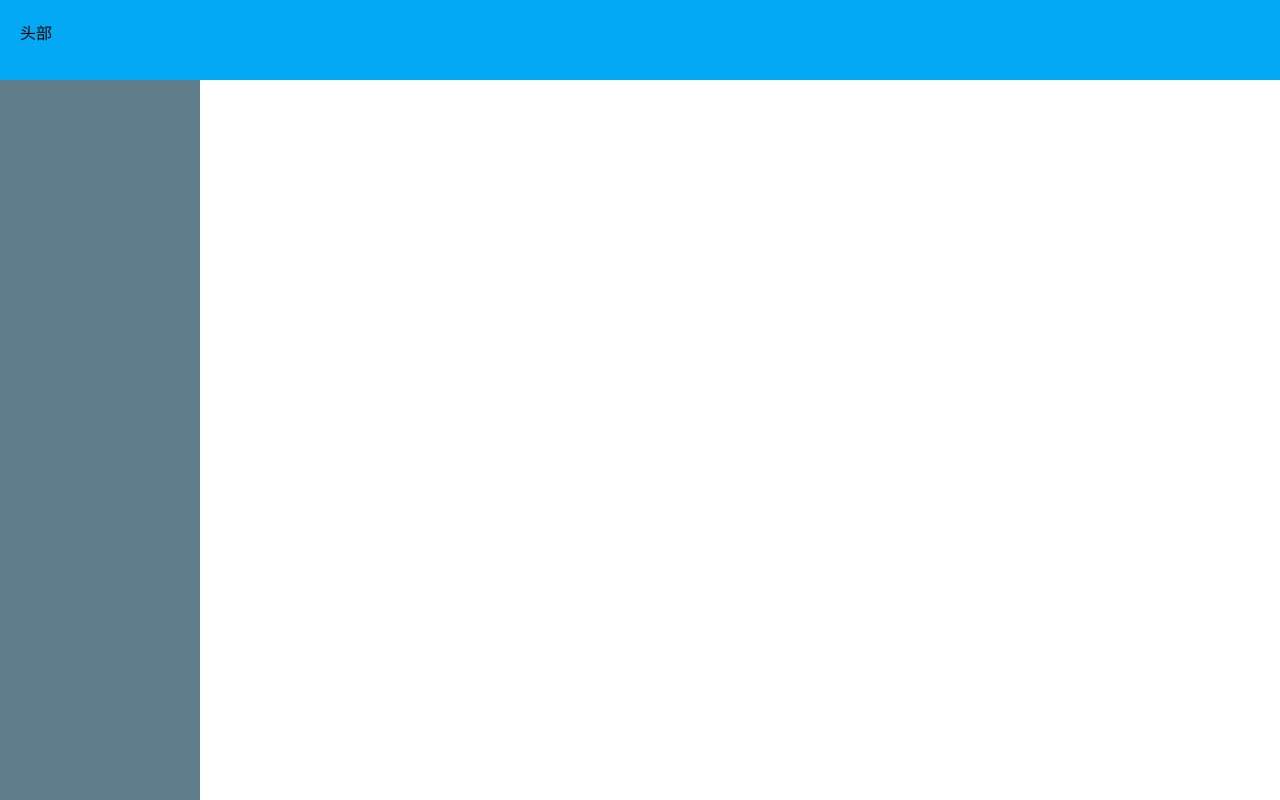
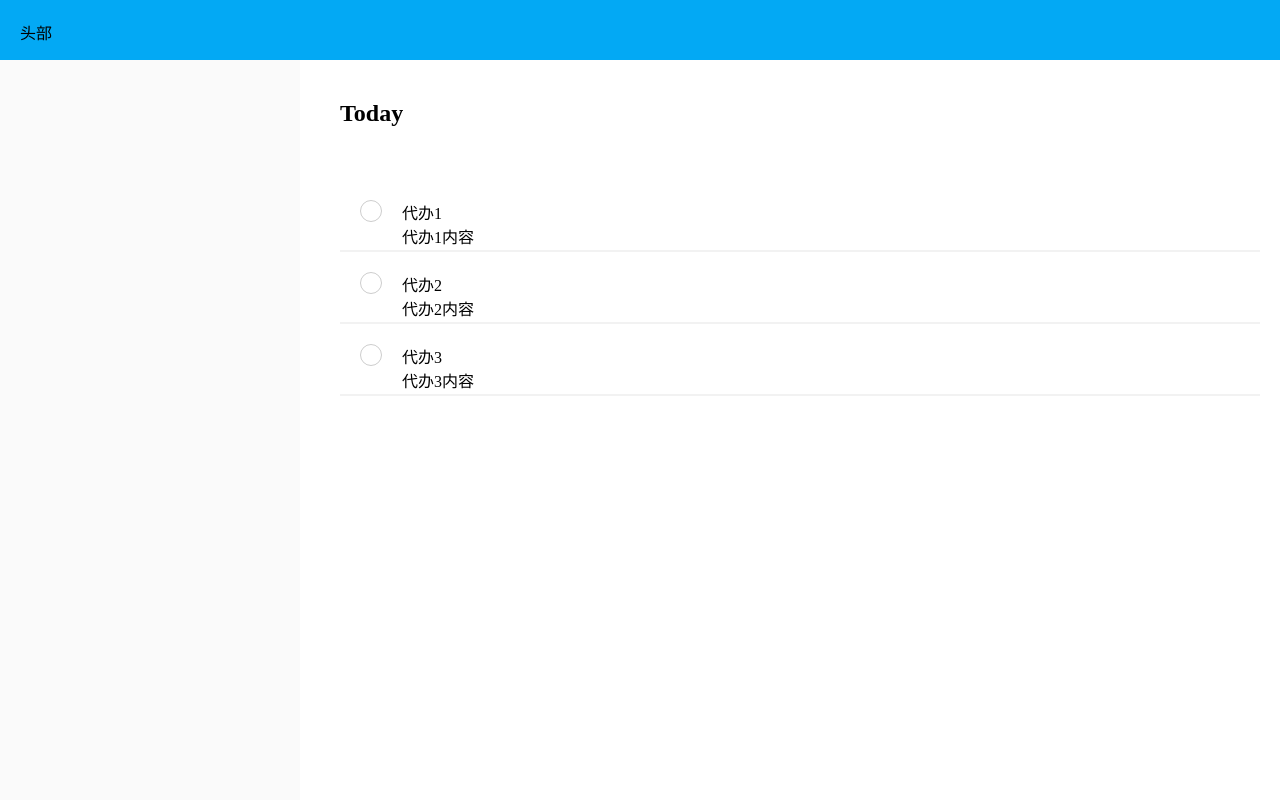
Before and after one commit to Circkoooooo/React-todolist, a React (Vite) app: page / in a window 1280 px wide. Built offline with nearby package versions, Linux system fonts and the light colour scheme.

Commit message:
feature: encapsulation todo components.

```diff
--- /dev/null
+++ b/src/components/MainTitle/MainTitle.css
@@ -0,0 +1,6 @@
+.main_title {
+	width: 100%;
+	height: 80px;
+	font-size: 24px;
+	font-weight: 600;
+}
--- /dev/null
+++ b/src/components/MainTitle/MainTitle.tsx
@@ -0,0 +1,15 @@
+import React from 'react'
+import './MainTitle.css'
+interface IProps {
+	title: string
+}
+const MainTitle = (props: IProps) => {
+	return (
+		<div className='main_title'>
+			{props.title}
+		</div>
+	)
+
+}
+
+export default MainTitle
--- /dev/null
+++ b/src/components/MainTodo/MainTodo.css
@@ -0,0 +1,35 @@
+.main_todo {
+	display: flex;
+	flex-direction: row;
+	border-bottom: 2px solid rgba(0, 0, 0, 0.05);
+	padding: 20px 20px 0 20px;
+}
+.todo_text {
+	width: 100%;
+	height: 50px;
+}
+.todo_menu {
+	display: flex;
+	justify-content: center;
+	align-items: flex-start;
+	padding-right: 20px;
+}
+
+.todo_button {
+	width: 20px;
+	height: 20px;
+	border-radius: 50%;
+	border: 1px solid rgba(0, 0, 0, 0.2);
+	cursor: pointer;
+	display: flex;
+	justify-content: center;
+	align-items: center;
+}
+.todo_button > img {
+	width: 16px;
+	height: 16px;
+}
+
+.todo_button:hover {
+	background-color: rgba(0, 0, 0, 0.05);
+}
--- /dev/null
+++ b/src/components/MainTodo/MainTodo.tsx
@@ -0,0 +1,28 @@
+import React from 'react'
+import './MainTodo.css'
+import type { Todo } from '../../types/Todo'
+
+interface IProps {
+	TodoItem: Todo
+	setDone: (id: number) => void
+}
+const MainTodo = (props: IProps) => {
+	const setDone = () => {
+		props.setDone(props.TodoItem.id)
+	}
+
+	const renderDone = props.TodoItem.isDone ? (<img src='../../../assets/check.svg'></img>) : (<></>)
+
+	return (
+		<div className='main_todo'>
+			<div className='todo_menu'>
+				<div className='todo_button' onClick={setDone}>{renderDone}</div>
+			</div>
+			<div className='todo_text'>
+				<div className='todo_title'>{props.TodoItem.title}</div>
+				<div className='todo_content'>{props.TodoItem.content}</div>
+			</div>
+		</div >
+	)
+}
+export default MainTodo
--- a/src/layout/Content/Content.tsx
+++ b/src/layout/Content/Content.tsx
@@ -1,11 +1,46 @@
-import React from 'react'
+import React, { useState } from 'react'
+import MainTodo from '../../components/MainTodo/MainTodo'
+import { Todo } from '../../types/Todo'
 import Aside from '../Aside/Aside'
 import Main from '../Main/Main'
+
+interface IProps {
+	title: string
+}
 const Content = () => {
+	const [todos, setTodos] = useState<Todo[]>([
+		{
+			id: 1,
+			title: '代办1',
+			content: '代办1内容',
+			isDone: false
+		},
+		{
+			id: 2,
+			title: '代办2',
+			content: '代办2内容',
+			isDone: false
+		},
+		{
+			id: 3,
+			title: '代办3',
+			content: '代办3内容',
+			isDone: false
+		}
+	])
+	const setDoneStatus = (id: number): void => {
+		const newTodos = [...todos]
+		const index = newTodos.findIndex(item => {
+			return item.id === id
+		})
+		newTodos[index].isDone === false ? newTodos[index].isDone = true : newTodos[index].isDone = false
+		setTodos(newTodos)
+	}
+
 	return <>
 		<div className='content'>
 			<Aside></Aside>
-			<Main></Main>
+			<Main title="Today" todos={todos} setDoneStatus={setDoneStatus}></Main>
 		</div>
 	</>
 }
--- a/src/layout/Header/Header.tsx
+++ b/src/layout/Header/Header.tsx
@@ -1,5 +1,4 @@
 import React from 'react'
-
 const Header = () => {
 	return <>
 		<div className='header'>
@@ -7,6 +6,4 @@ const Header = () => {
 		</div>
 	</>
 }
-
-
 export default Header
--- a/src/layout/Main/Main.tsx
+++ b/src/layout/Main/Main.tsx
@@ -1,10 +1,26 @@
-import React from 'react'
+import React, { useState } from 'react'
+import MainTitle from '../../components/MainTitle/MainTitle'
+import MainTodo from '../../components//MainTodo/MainTodo'
+import type { Todo } from '../../types/Todo'
 
-const Main = () => {
+interface IProps {
+	title: string,
+	todos: Todo[],
+	setDoneStatus: (id: number) => void
+}
 
+const Main = (props: IProps) => {
+	const todoList = props.todos.map((item, index) => {
+		return (
+			<MainTodo key={index} TodoItem={item} setDone={props.setDoneStatus}></MainTodo>
+		)
+	})
 	return <>
 		<div className='main'>
-
+			<div className='todo'>
+				<MainTitle title={props.title}></MainTitle>
+				{todoList}
+			</div>
 		</div>
 	</>
 }
--- a/src/main.tsx
+++ b/src/main.tsx
@@ -4,7 +4,6 @@ import Header from './layout/Header/Header'
 import Content from './layout/Content/Content'
 import './index.css'
 import './styles/layout/layout.css'
-
 ReactDOM.createRoot(document.getElementById('root')!).render(
   <React.StrictMode>
     <div className='container'>
--- a/src/styles/layout/layout.css
+++ b/src/styles/layout/layout.css
@@ -5,7 +5,7 @@
 }
 
 .header {
-	height: 40px;
+	height: 20px;
 	padding: 20px;
 	background-color: #03a9f4;
 }
@@ -15,11 +15,12 @@
 }
 
 .aside {
-	width: 200px;
-	background-color: #607d8b;
+	width: 300px;
+	background-color: #fafafa;
 	height: 100%;
 }
 .main {
 	flex: 1;
 	background-color: #fff;
+	padding: 40px 20px 20px 40px;
 }
--- /dev/null
+++ b/src/types/Todo.ts
@@ -0,0 +1,6 @@
+export type Todo = {
+	id: number
+	title: string
+	content: string
+	isDone: boolean
+}
```
Also changed, not shown: assets/check.svg (added).
